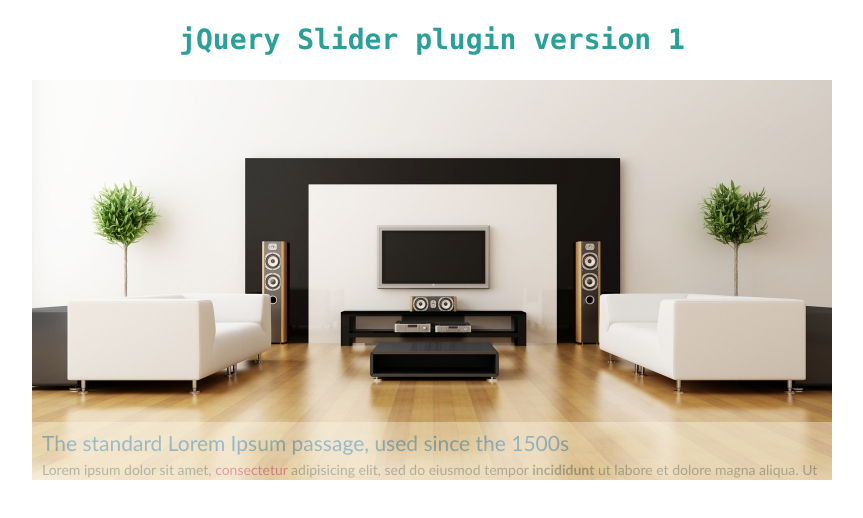
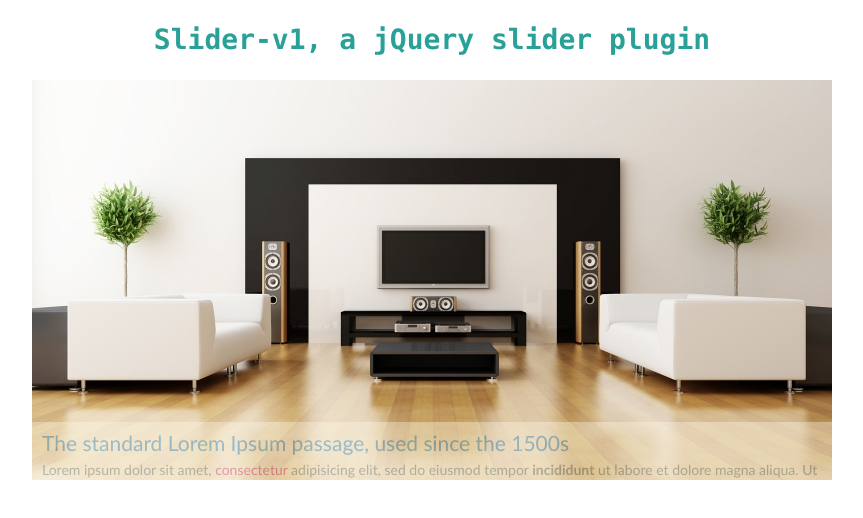
Before and after one commit to elmahdim/slider-v1, a plain HTML site: page index.html in a window 1280 px wide. Shown: the whole page, without its empty margins (208-1071 px from the left). Drawn offline with nearby package versions, Linux system fonts and the light colour scheme.

Commit message:
Update index.html

```diff
--- a/index.html
+++ b/index.html
@@ -4,22 +4,20 @@
 <!--[if IE 8 ]><html class="ie8"><![endif]-->
 <html>
 <head>
-	<title>jQuery Slider plugin version 1</title>
+	<title>Slider-v1, a jQuery slider plugin</title>
 	<meta charset=utf-8 />
-	<meta name="viewport" content="width=device-width, initial-scale=1, maximum-scale=1, user-scalable=no">
 	<meta name="description" content="Slider">
 	<meta name="author" content="ElmahdiMahmoud">
 
 	<!--  css -->
 	<link rel="stylesheet" type="text/css" href="css/master.css">
-	<link rel="stylesheet" type="text/css" href="css/responsive.css">
 	<!--/ css -->
 </head>
 <body>
 
 <!-- wrapper -->
 <div id="wrapper">
-	<h1 class="text-center">jQuery Slider plugin version 1</h1>
+	<h1 class="text-center">Slider-v1, a jQuery slider plugin</h1>
 	<!-- slider-1 -->
     <div id="slider-1">
 		<!-- slider list items -->
```
Lines whose indentation alone changed are shown as unchanged.
